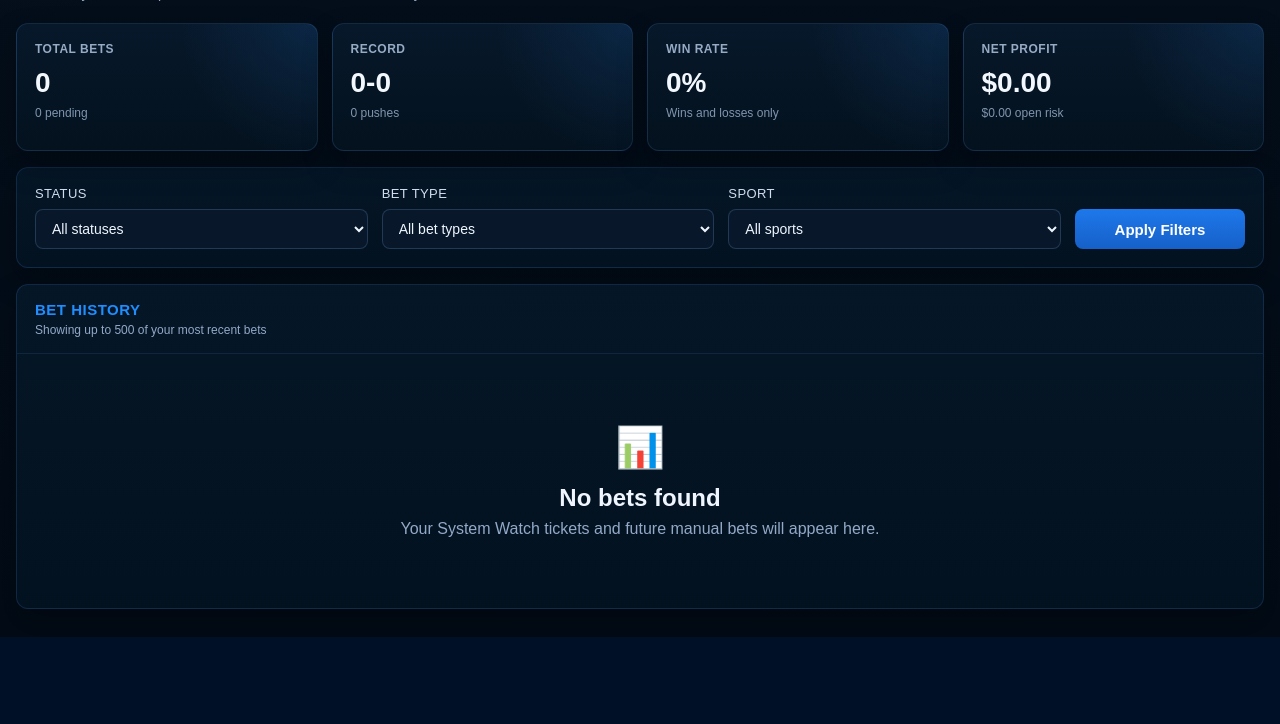
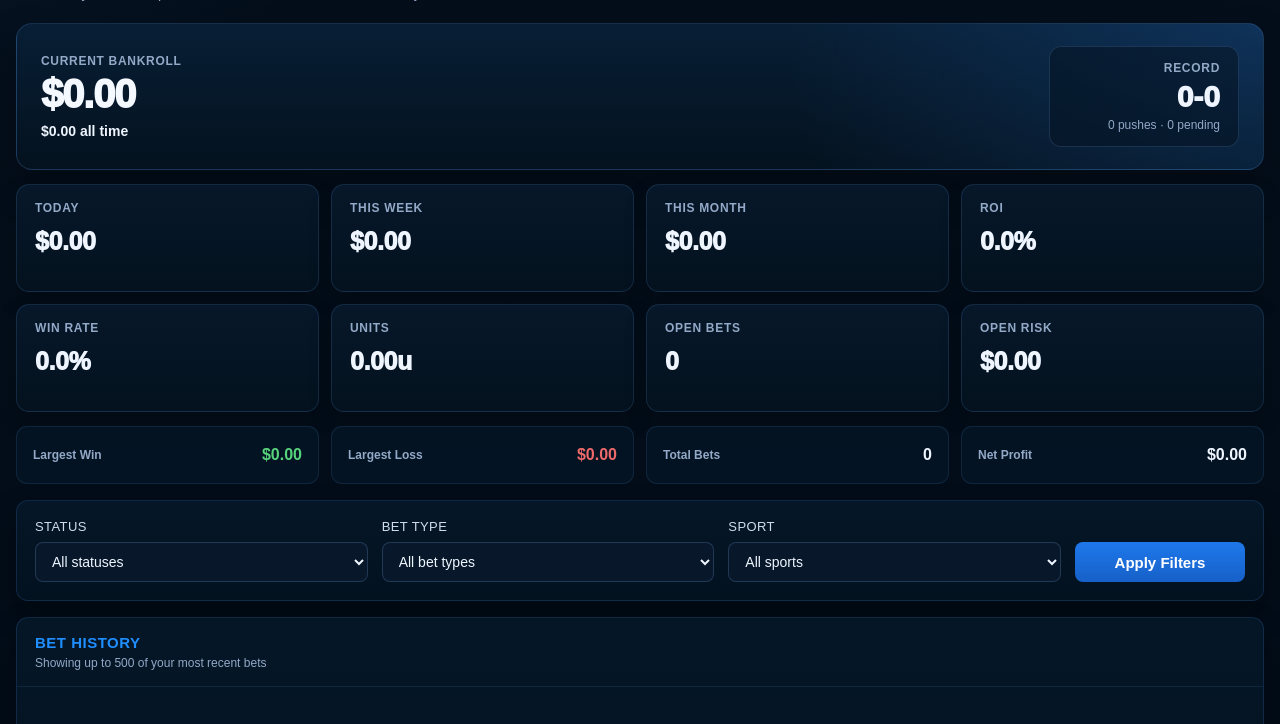
Before and after one commit to cheez4/hitratehub, a Flask app: page /my-hub/bets in a window 1280 px wide. Shown: the part 453-1177 px from the top of the page. Before the commit the page ends 1090 px from the top, so only its background shows below. Run offline with Flask 3, Linux system fonts and the light colour scheme; the visitor is signed in with stand-in values (Sample User, id 1); data that the repository does not hold is empty; some libraries are stand-ins or nearby versions.

Commit message:
Watch v27

```diff
--- a/static/css/main.css
+++ b/static/css/main.css
@@ -2722,3 +2722,152 @@
     background:rgba(120,145,175,.12);
     border:1px solid rgba(120,145,175,.25);
 }
+
+/* PERSONAL HUB — DASHBOARD OVERVIEW */
+
+.hub-dashboard-overview{
+    display:grid;
+    gap:14px;
+    margin-bottom:16px;
+}
+
+.hub-dashboard-hero{
+    display:flex;
+    align-items:center;
+    justify-content:space-between;
+    gap:24px;
+    padding:22px 24px;
+    border:1px solid rgba(73,123,184,.28);
+    border-radius:16px;
+    background:
+        radial-gradient(circle at top right, rgba(47,140,255,.18), transparent 38%),
+        linear-gradient(180deg, rgba(8,31,54,.98), rgba(4,18,31,.98));
+    box-shadow:0 18px 40px rgba(0,0,0,.24);
+}
+
+.hub-dashboard-eyebrow,
+.hub-dashboard-record-label,
+.hub-dashboard-card-label{
+    color:#92a9c7;
+    font-size:12px;
+    font-weight:900;
+    text-transform:uppercase;
+    letter-spacing:.7px;
+}
+
+.hub-dashboard-bankroll{
+    margin-top:6px;
+    color:#f4f8ff;
+    font-size:40px;
+    line-height:1;
+    font-weight:950;
+    letter-spacing:-1.2px;
+}
+
+.hub-dashboard-alltime{
+    margin-top:9px;
+    font-size:14px;
+    font-weight:800;
+}
+
+.hub-dashboard-record{
+    min-width:190px;
+    padding:14px 18px;
+    border:1px solid rgba(104,156,219,.2);
+    border-radius:12px;
+    background:rgba(4,18,31,.52);
+    text-align:right;
+}
+
+.hub-dashboard-record-value{
+    margin-top:5px;
+    color:#eef5ff;
+    font-size:30px;
+    font-weight:950;
+}
+
+.hub-dashboard-record-note{
+    margin-top:4px;
+    color:#92a9c7;
+    font-size:12px;
+}
+
+.hub-dashboard-grid{
+    display:grid;
+    grid-template-columns:repeat(4, minmax(0, 1fr));
+    gap:12px;
+}
+
+.hub-dashboard-card{
+    min-height:108px;
+    padding:16px 18px;
+    border:1px solid rgba(73,123,184,.22);
+    border-radius:13px;
+    background:linear-gradient(180deg, rgba(7,25,43,.94), rgba(4,18,31,.98));
+    box-shadow:0 10px 22px rgba(0,0,0,.18);
+}
+
+.hub-dashboard-card-value{
+    margin-top:12px;
+    color:#eef5ff;
+    font-size:25px;
+    font-weight:950;
+    letter-spacing:-.4px;
+}
+
+.hub-dashboard-highlights{
+    display:grid;
+    grid-template-columns:repeat(4, minmax(0, 1fr));
+    gap:12px;
+}
+
+.hub-dashboard-highlight{
+    display:flex;
+    align-items:center;
+    justify-content:space-between;
+    gap:14px;
+    min-height:58px;
+    padding:13px 16px;
+    border:1px solid rgba(73,123,184,.18);
+    border-radius:11px;
+    background:rgba(5,23,40,.72);
+}
+
+.hub-dashboard-highlight span{
+    color:#92a9c7;
+    font-size:12px;
+    font-weight:800;
+}
+
+.hub-dashboard-highlight strong{
+    color:#eef5ff;
+    font-size:16px;
+}
+
+@media (max-width:1100px){
+    .hub-dashboard-grid,
+    .hub-dashboard-highlights{
+        grid-template-columns:repeat(2, minmax(0, 1fr));
+    }
+}
+
+@media (max-width:700px){
+    .hub-dashboard-hero{
+        align-items:flex-start;
+        flex-direction:column;
+    }
+
+    .hub-dashboard-record{
+        width:100%;
+        text-align:left;
+    }
+
+    .hub-dashboard-bankroll{
+        font-size:34px;
+    }
+
+    .hub-dashboard-grid,
+    .hub-dashboard-highlights{
+        grid-template-columns:1fr;
+    }
+}
--- a/templates/my_bets.html
+++ b/templates/my_bets.html
@@ -26,39 +26,94 @@
         </div>
     </div>
 
-    <div class="hub-summary-grid">
-        <div class="hub-summary-card">
-            <div class="hub-summary-label">Total Bets</div>
-            <div class="hub-summary-value">{{ summary.total_bets }}</div>
-            <div class="hub-summary-note">{{ summary.pending_bets }} pending</div>
-        </div>
+    <section class="hub-dashboard-overview">
+        <div class="hub-dashboard-hero">
+            <div>
+                <div class="hub-dashboard-eyebrow">Current Bankroll</div>
+                <div class="hub-dashboard-bankroll">
+                    ${{ "%.2f"|format(dashboard_summary.current_bankroll) }}
+                </div>
+                <div class="hub-dashboard-alltime {% if dashboard_summary.all_time_profit > 0 %}hub-positive{% elif dashboard_summary.all_time_profit < 0 %}hub-negative{% endif %}">
+                    {% if dashboard_summary.all_time_profit > 0 %}+{% endif %}
+                    ${{ "%.2f"|format(dashboard_summary.all_time_profit) }} all time
+                </div>
+            </div>
 
-        <div class="hub-summary-card">
-            <div class="hub-summary-label">Record</div>
-            <div class="hub-summary-value">
-                {{ summary.wins }}-{{ summary.losses }}
-            </div>
-            <div class="hub-summary-note">
-                {{ summary.pushes }} pushes
+            <div class="hub-dashboard-record">
+                <div class="hub-dashboard-record-label">Record</div>
+                <div class="hub-dashboard-record-value">
+                    {{ summary.wins }}-{{ summary.losses }}
+                </div>
+                <div class="hub-dashboard-record-note">
+                    {{ summary.pushes }} pushes · {{ summary.pending_bets }} pending
+                </div>
             </div>
         </div>
 
-        <div class="hub-summary-card">
-            <div class="hub-summary-label">Win Rate</div>
-            <div class="hub-summary-value">{{ summary.win_rate }}%</div>
-            <div class="hub-summary-note">Wins and losses only</div>
+        <div class="hub-dashboard-grid">
+            {% set dashboard_cards = [
+                ("Today", dashboard_summary.today_profit, "money"),
+                ("This Week", dashboard_summary.week_profit, "money"),
+                ("This Month", dashboard_summary.month_profit, "money"),
+                ("ROI", dashboard_summary.roi, "percent"),
+                ("Win Rate", dashboard_summary.win_rate, "percent"),
+                ("Units", dashboard_summary.total_units, "units"),
+                ("Open Bets", dashboard_summary.open_bets, "count"),
+                ("Open Risk", summary.open_risk, "money")
+            ] %}
+
+            {% for label, value, kind in dashboard_cards %}
+                <div class="hub-dashboard-card">
+                    <div class="hub-dashboard-card-label">{{ label }}</div>
+
+                    <div class="hub-dashboard-card-value
+                        {% if kind in ('money', 'units') and value > 0 %}hub-positive
+                        {% elif kind in ('money', 'units') and value < 0 %}hub-negative
+                        {% endif %}">
+                        {% if kind == "money" %}
+                            {% if value > 0 %}+{% endif %}${{ "%.2f"|format(value) }}
+                        {% elif kind == "percent" %}
+                            {{ "%.1f"|format(value) }}%
+                        {% elif kind == "units" %}
+                            {% if value > 0 %}+{% endif %}{{ "%.2f"|format(value) }}u
+                        {% else %}
+                            {{ value }}
+                        {% endif %}
+                    </div>
+                </div>
+            {% endfor %}
         </div>
 
-        <div class="hub-summary-card">
-            <div class="hub-summary-label">Net Profit</div>
-            <div class="hub-summary-value {% if summary.total_profit > 0 %}hub-positive{% elif summary.total_profit < 0 %}hub-negative{% endif %}">
-                {% if summary.total_profit > 0 %}+{% endif %}${{ "%.2f"|format(summary.total_profit) }}
+        <div class="hub-dashboard-highlights">
+            <div class="hub-dashboard-highlight">
+                <span>Largest Win</span>
+                <strong class="hub-positive">
+                    {% if dashboard_summary.largest_win > 0 %}+{% endif %}
+                    ${{ "%.2f"|format(dashboard_summary.largest_win) }}
+                </strong>
             </div>
-            <div class="hub-summary-note">
-                ${{ "%.2f"|format(summary.open_risk) }} open risk
+
+            <div class="hub-dashboard-highlight">
+                <span>Largest Loss</span>
+                <strong class="hub-negative">
+                    ${{ "%.2f"|format(dashboard_summary.largest_loss) }}
+                </strong>
+            </div>
+
+            <div class="hub-dashboard-highlight">
+                <span>Total Bets</span>
+                <strong>{{ summary.total_bets }}</strong>
+            </div>
+
+            <div class="hub-dashboard-highlight">
+                <span>Net Profit</span>
+                <strong class="{% if summary.total_profit > 0 %}hub-positive{% elif summary.total_profit < 0 %}hub-negative{% endif %}">
+                    {% if summary.total_profit > 0 %}+{% endif %}
+                    ${{ "%.2f"|format(summary.total_profit) }}
+                </strong>
             </div>
         </div>
-    </div>
+    </section>
 
     <div class="panel hub-filter-panel">
         <div class="panel-body">
```
